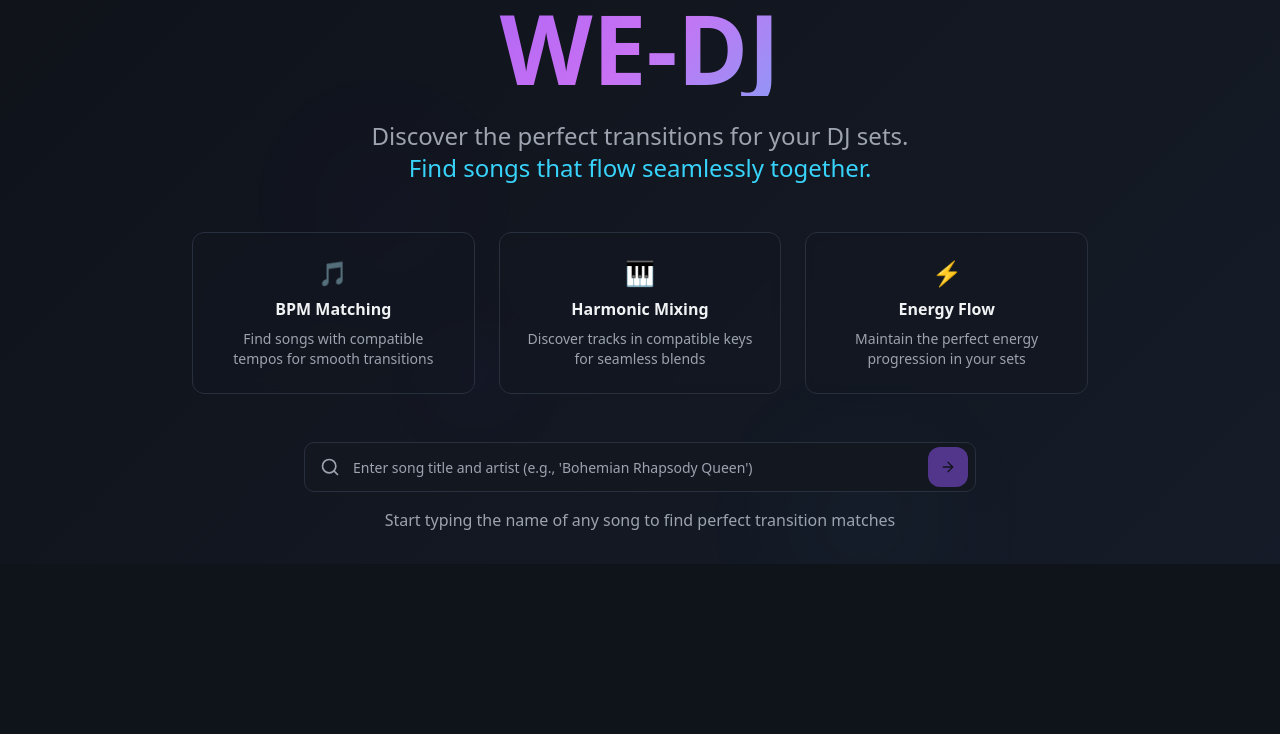
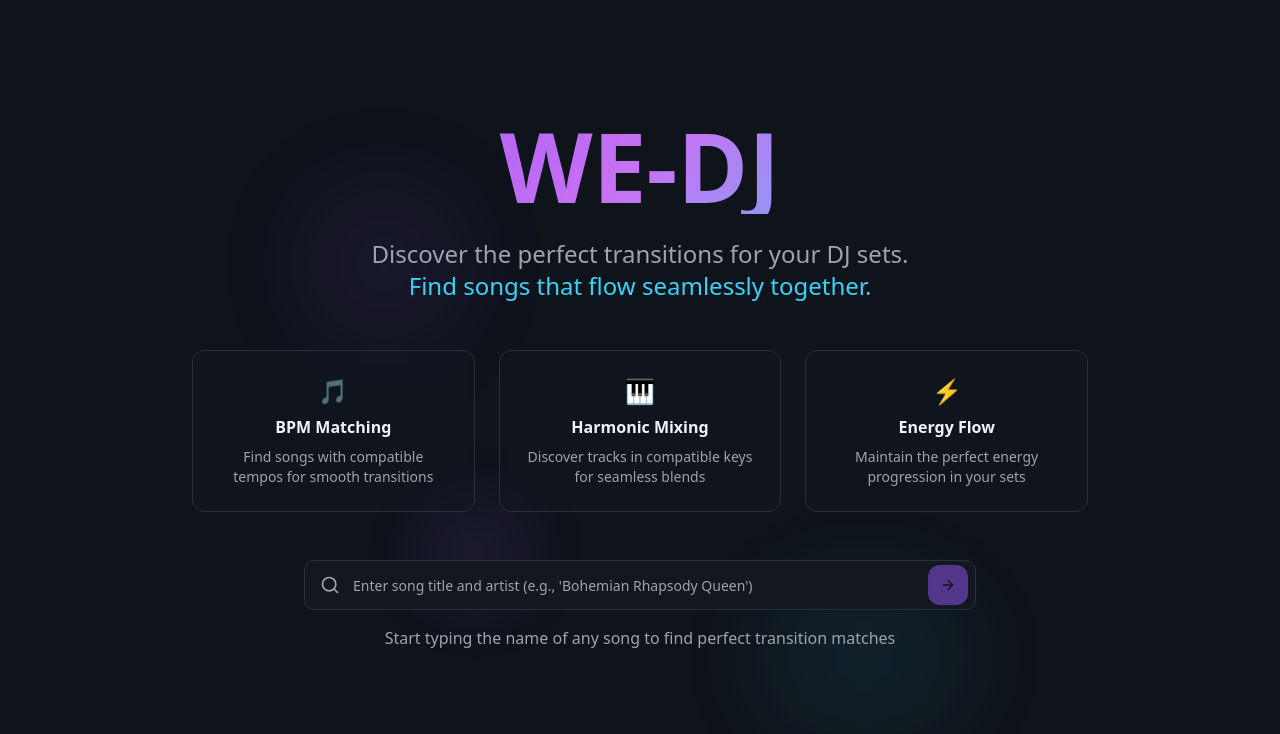
Before and after one commit to Max-Changg/WE-DJ, a React (Vite) app: page / in a window 1280 px wide. Shown: the top 734 px of the page. Built offline with nearby package versions, Linux system fonts and the light colour scheme.

Commit message:
fixed up landing page look

```diff
--- a/src/components/HeroSection.tsx
+++ b/src/components/HeroSection.tsx
@@ -23,17 +23,17 @@ export const HeroSection = ({
   return (
     <section
       className={cn(
-        "min-h-[70vh] flex flex-col items-center justify-center relative overflow-hidden",
+        "min-h-[100vh] flex flex-col items-center justify-center relative overflow-hidden",
         className
       )}
     >
-      {/* Background gradient */}
-      <div className="absolute inset-0 bg-gradient-bg" />
+      {/* Solid background */}
+      <div className="absolute inset-0 bg-background" />
 
       {/* Animated background elements */}
-      <div className="absolute inset-0 opacity-20">
+      <div className="absolute inset-0 opacity-90">
         <div className="absolute top-1/4 left-1/4 w-32 h-32 bg-primary/30 rounded-full blur-3xl animate-pulse" />
-        <div className="absolute top-3/4 right-1/4 w-48 h-48 bg-accent/20 rounded-full blur-3xl animate-pulse delay-1000" />
+        <div className="absolute top-3/4 right-1/4 w-48 h-28 bg-accent/20 rounded-full blur-3xl animate-pulse delay-1000" />
         <div className="absolute bottom-1/4 left-1/3 w-24 h-24 bg-primary/40 rounded-full blur-2xl animate-pulse delay-500" />
       </div>
 
```
